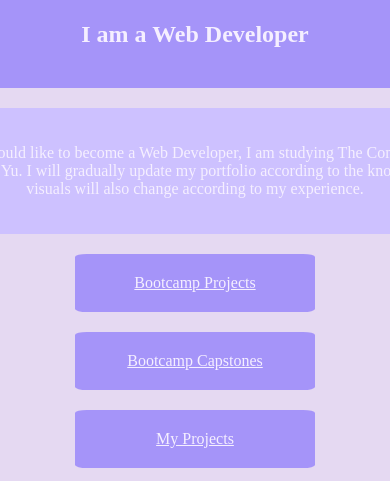
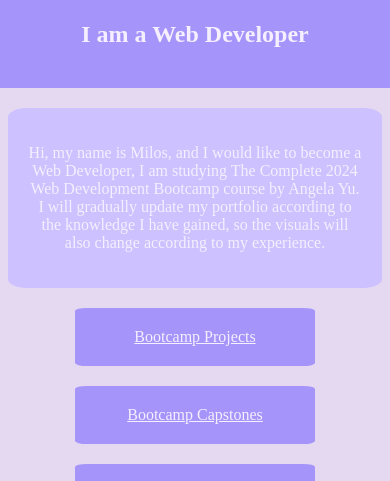
Before and after one commit to Milosvk/html-portfolio, a plain HTML site: page index.html in a window 390 px wide. Shown: the part 107-588 px from the top of the page. Drawn offline with Linux system fonts and the light colour scheme; a web font is replaced by a local one.

Commit message:
Update index.html

```diff
--- a/index.html
+++ b/index.html
@@ -40,7 +40,7 @@
         .About {
             display: flex;
             background-color: #CDC1FF;
-            width: 800px;
+            max-width: 800px;
             justify-content: center;
             align-items: center;
             padding: 20px;
@@ -74,7 +74,7 @@
         }
 
         @media (max-width: 1250px) {
-        container {
+        .container {
         flex-direction: column;
         height: 100%;
         }
```
